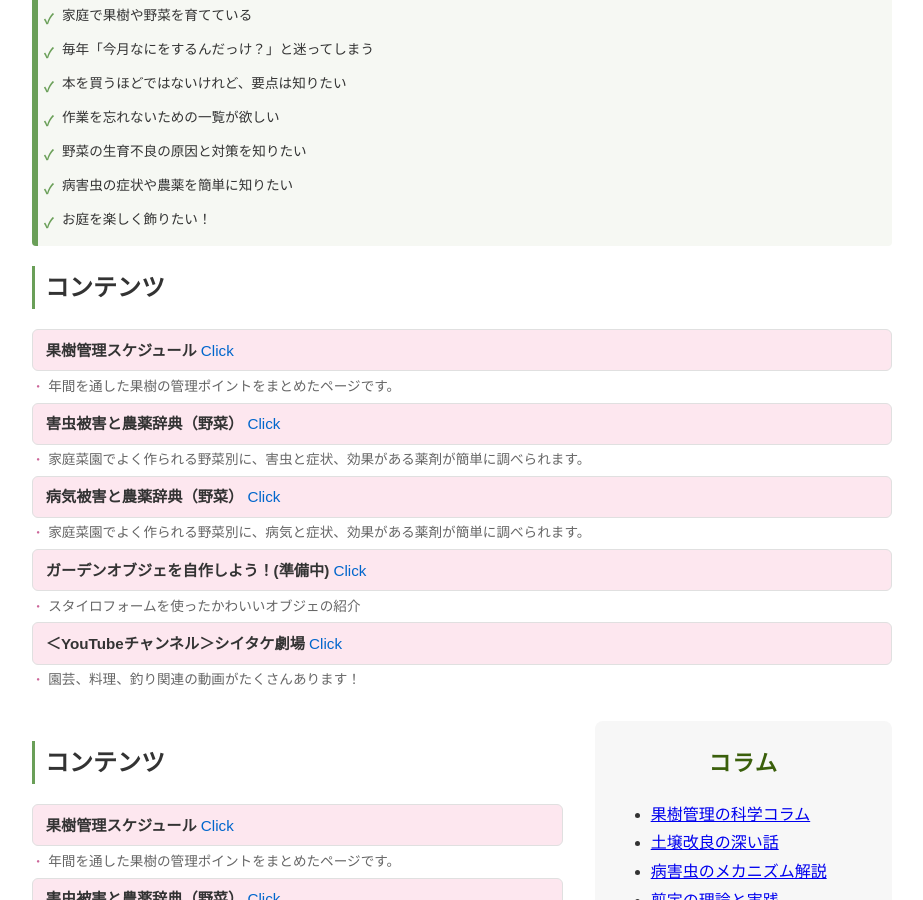
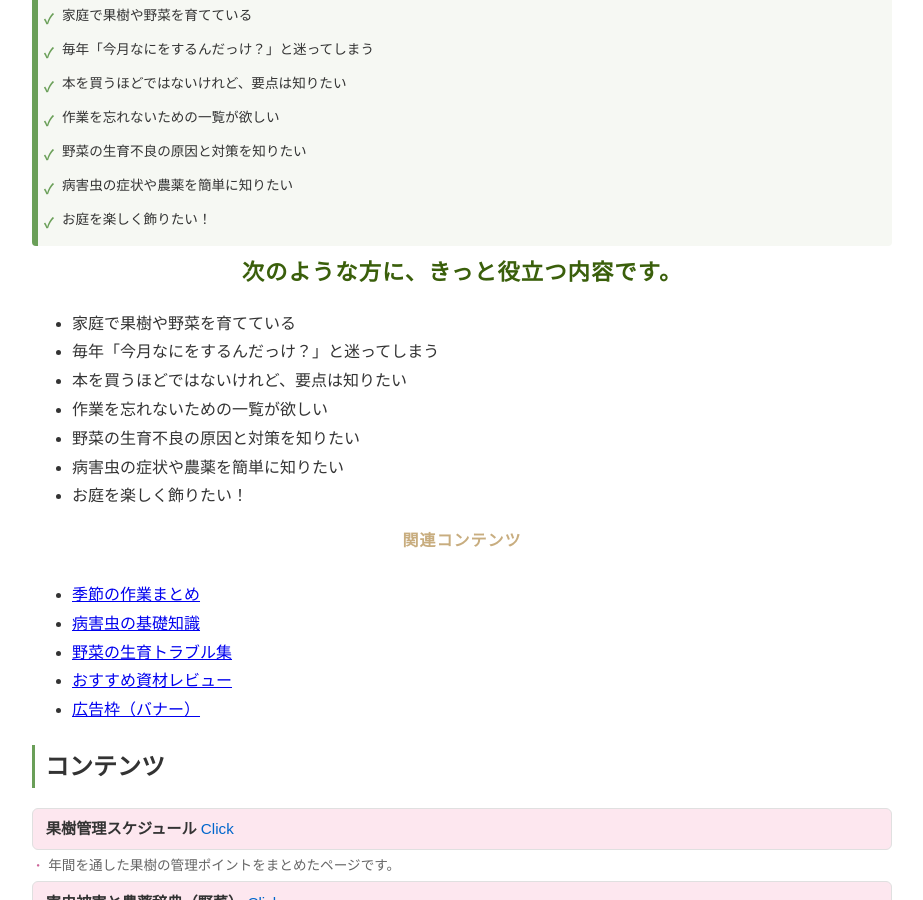
Before and after one commit to shiitake-garden/shiitake-garden.github.io, a Jekyll site: the page built from index2.html, in a window 1280 px wide and 900 px high, scrolled down 545 px. Shown: the whole window, without its empty margins (178-1101 px from the left). Built offline with Jekyll 4.4.1, drawn with Linux system fonts in a browser that asks for light colours.

Commit message:
Update index2.html

```diff
--- a/index2.html
+++ b/index2.html
@@ -26,6 +26,35 @@ title: 園芸データ検索
     <li>お庭を楽しく飾りたい！</li>
   </ul>
 </section>
+
+<section class="for-you-wrapper">
+  <div class="for-you-main">
+    <h3>次のような方に、きっと役立つ内容です。</h3>
+    <ul>
+      <li>家庭で果樹や野菜を育てている</li>
+      <li>毎年「今月なにをするんだっけ？」と迷ってしまう</li>
+      <li>本を買うほどではないけれど、要点は知りたい</li>
+      <li>作業を忘れないための一覧が欲しい</li>
+      <li>野菜の生育不良の原因と対策を知りたい</li>
+      <li>病害虫の症状や農薬を簡単に知りたい</li>
+      <li>お庭を楽しく飾りたい！</li>
+    </ul>
+  </div>
+
+  <aside class="for-you-sidebar">
+    <h4>関連コンテンツ</h4>
+    <ul>
+      <li><a href="#">季節の作業まとめ</a></li>
+      <li><a href="#">病害虫の基礎知識</a></li>
+      <li><a href="#">野菜の生育トラブル集</a></li>
+      <li><a href="#">おすすめ資材レビュー</a></li>
+      <li><a href="#">広告枠（バナー）</a></li>
+    </ul>
+  </aside>
+</section>
+
+
+
 
 <section>
   <h2>コンテンツ</h2>
```
